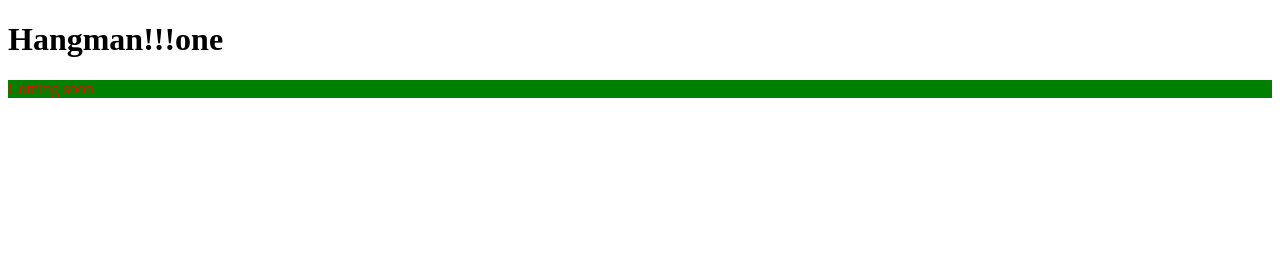
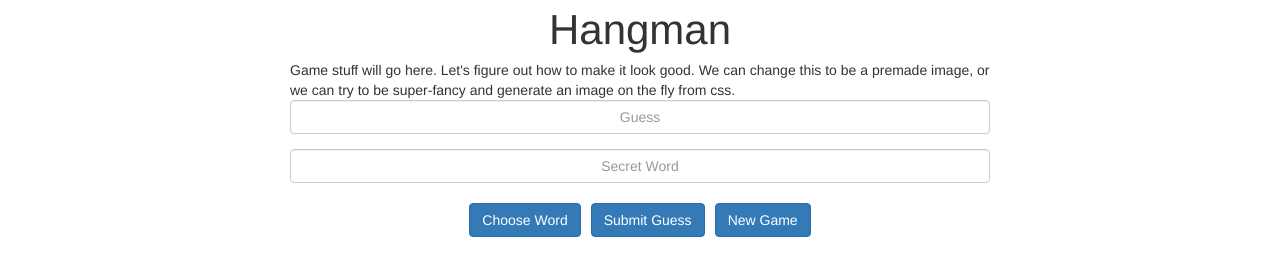
Before and after one commit to augmentedprime/Hangman-js, a plain HTML site: page index.html in a window 1280 px wide. Drawn offline with nearby package versions, Linux system fonts and the light colour scheme.

Commit message:
Set-up ui pattern

```diff
--- a/css/styles.css
+++ b/css/styles.css
@@ -1,4 +1,36 @@
-p {
-    color: red;
-    background-color: green;
+.everything {
+    display: flex;
+    justify-content: center;
 }
+
+.app {
+    width: 50em;
+    display: flex;
+    flex-direction: column;
+    justify-content: center;
+    align-content: center;
+}
+
+.heading {
+    display: flex;
+    justify-content: center;
+    font-size: 3em;
+}
+
+.user-input {
+    display: flex;
+    flex-direction: column;
+}
+
+.btn {
+    margin: 5px;
+
+}
+.buttons {
+    display: flex;
+    justify-content: center;
+}
+
+input {
+    text-align: center;
+}
--- a/index.html
+++ b/index.html
@@ -1,13 +1,40 @@
 <!doctype html>
+
 <html lang="en">
     <head>
         <meta charset="utf-8">
         <title>Hangman</title>
+        <link rel="stylesheet" href="https://maxcdn.bootstrapcdn.com/bootstrap/3.3.7/css/bootstrap.min.css">
+
         <link rel="stylesheet" href="css/styles.css">
     </head>
     <body>
-        <h1>Hangman!!!one</h1>
-        <p>Coming soon</p>
+        <div class="everything">
+            <div class="app">
+                <div class="heading">
+                    Hangman
+                </div>
+                <div id="game">
+                    Game stuff will go here. Let's figure out how to make it
+                    look good. We can change this to be a premade image, or we
+                    can try to be super-fancy and generate an image on the fly
+                    from css.
+                </div>
+                <div class="user-input">
+                    <div class="form-group">
+                        <input type="text" placeholder="Guess" class="form-control" id="guess">
+                    </div>
+                    <div class="form-group">
+                        <input type="text" placeholder="Secret Word" class="form-control" id="secret-word">
+                    </div>
+                </div>
+                <div class="buttons form-group">
+                    <button type="button" class="btn btn-primary">Choose Word</button>
+                    <button type="button" class="btn btn-primary">Submit Guess</button>
+                    <button type="button" class="btn btn-primary">New Game</button>
+                </div>
+            </div>
+        </div>
     </body>
-    <script src="js/app.js"></script>
+    <!-- <script src="js/app.js"> -->
 </html>
```
